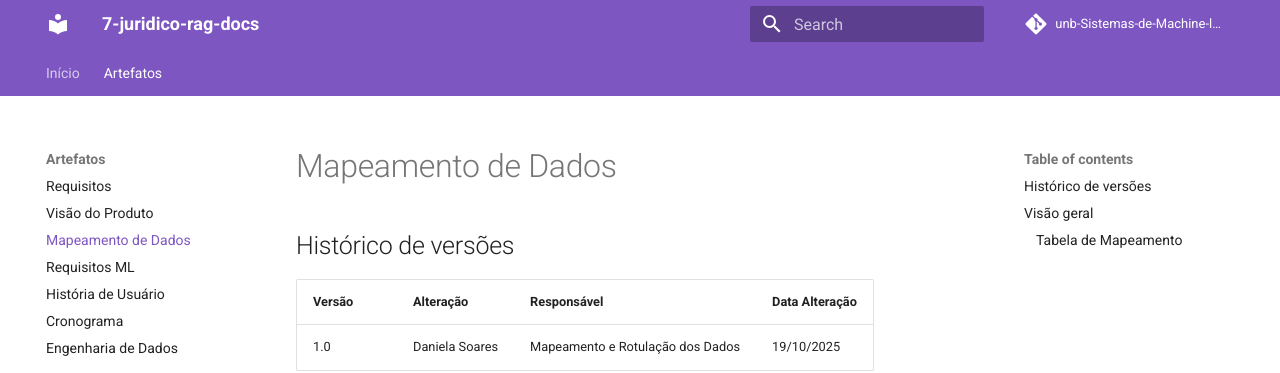
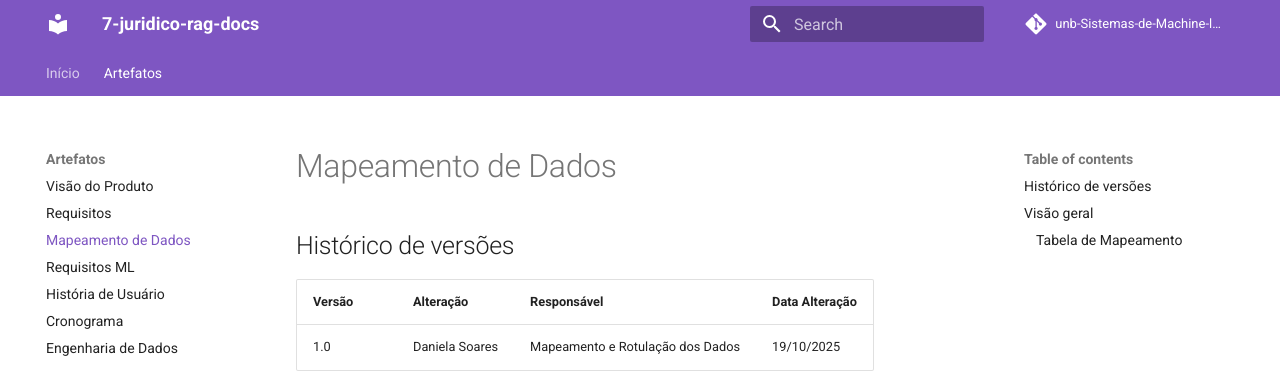
Before and after one commit to unb-Sistemas-de-Machine-learning/7-juridico-rag-docs, an MkDocs documentation site: the page built from docs/Artefatos/mapeamentoDados.md, in a window 1280 px wide. Shown: the top 373 px of the page. Built offline with MkDocs 1.6.1 and Material for MkDocs 9.7.7, drawn with Linux system fonts in a browser that asks for light colours; comment, search, counter and statistics services are not loaded; some of the changed lines change nothing that is shown.

Commit message:
mudança de ordem

```diff
--- a/mkdocs.yml
+++ b/mkdocs.yml
@@ -15,8 +15,8 @@ theme:
 nav:
   - Início: index.md
   - Artefatos:
+    - Visão do Produto: Artefatos/visaoProduto.md
     - Requisitos: Artefatos/requisitos.md
-    - Visão do Produto: Artefatos/visaoProduto.md
     - Mapeamento de Dados: Artefatos/mapeamentoDados.md
     - Requisitos ML: Artefatos/requisitosML.md
     - História de Usuário: Artefatos/historiaUsuario.md
```
